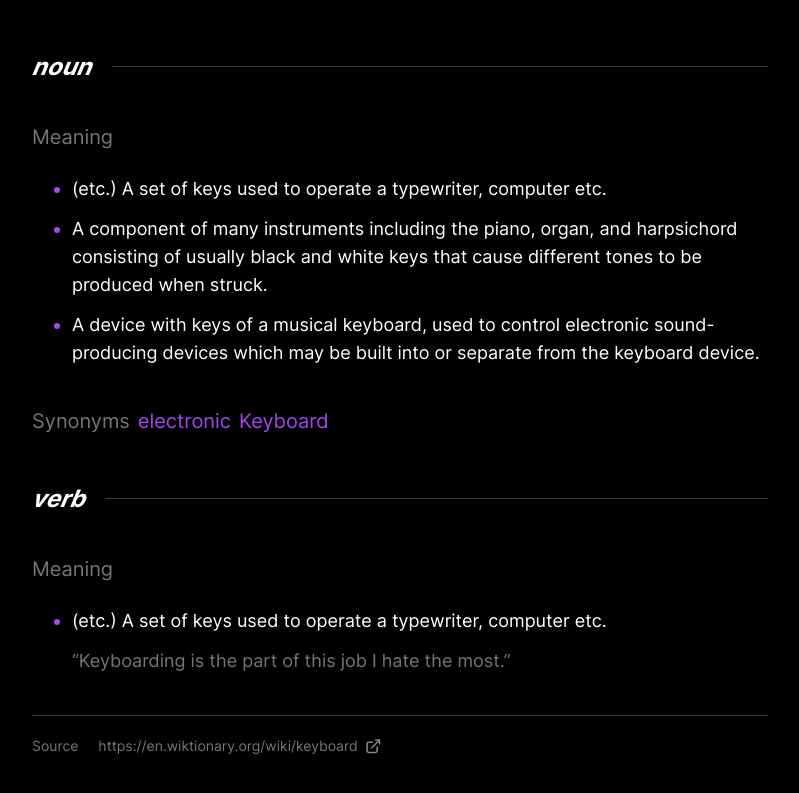
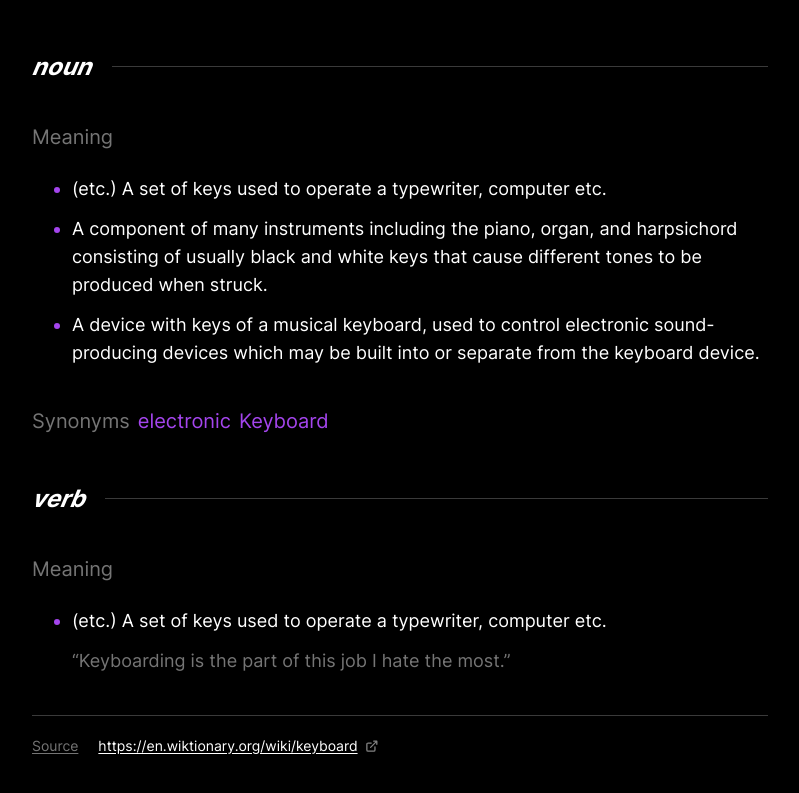
Before and after one commit to jillo-abdullahi/dictionary-web-app, a Next.js app: page / in a window 1280 px wide. Shown: the part 395-1188 px from the top of the page, without its empty margins (240-1039 px from the left). Built offline with nearby package versions, Linux system fonts and the light colour scheme.

Commit message:
fix source styling

```diff
--- a/src/pages/index.tsx
+++ b/src/pages/index.tsx
@@ -182,20 +182,22 @@ export default function Home() {
 
               {/* source  */}
               <div className="flex items-center justify-start space-x-5 w-full border-t border-gray-400 mt-10 pt-5">
-                <p className="text-gray-300 text-sm">Source</p>
-                <p className="text-gray-300">
+                <p className="text-gray-300 text-sm underline underline-offset-2">Source</p>
+                <p
+                  className={`${isDarkTheme ? "text-white" : "text-gray-300"}`}
+                >
                   <a
                     href="https://en.wiktionary.org/wiki/keyboard"
                     target="_blank"
                     className="text-sm flex space-x-2"
                   >
-                    <span>https://en.wiktionary.org/wiki/keyboard</span>
+                    <span className="underline underline-offset-2">https://en.wiktionary.org/wiki/keyboard</span>
 
                     <Image
                       src="/assets/images/icon-new-window.svg"
                       alt="external"
-                      width={15}
-                      height={15}
+                      width={12}
+                      height={12}
                     />
                   </a>
                 </p>
```
